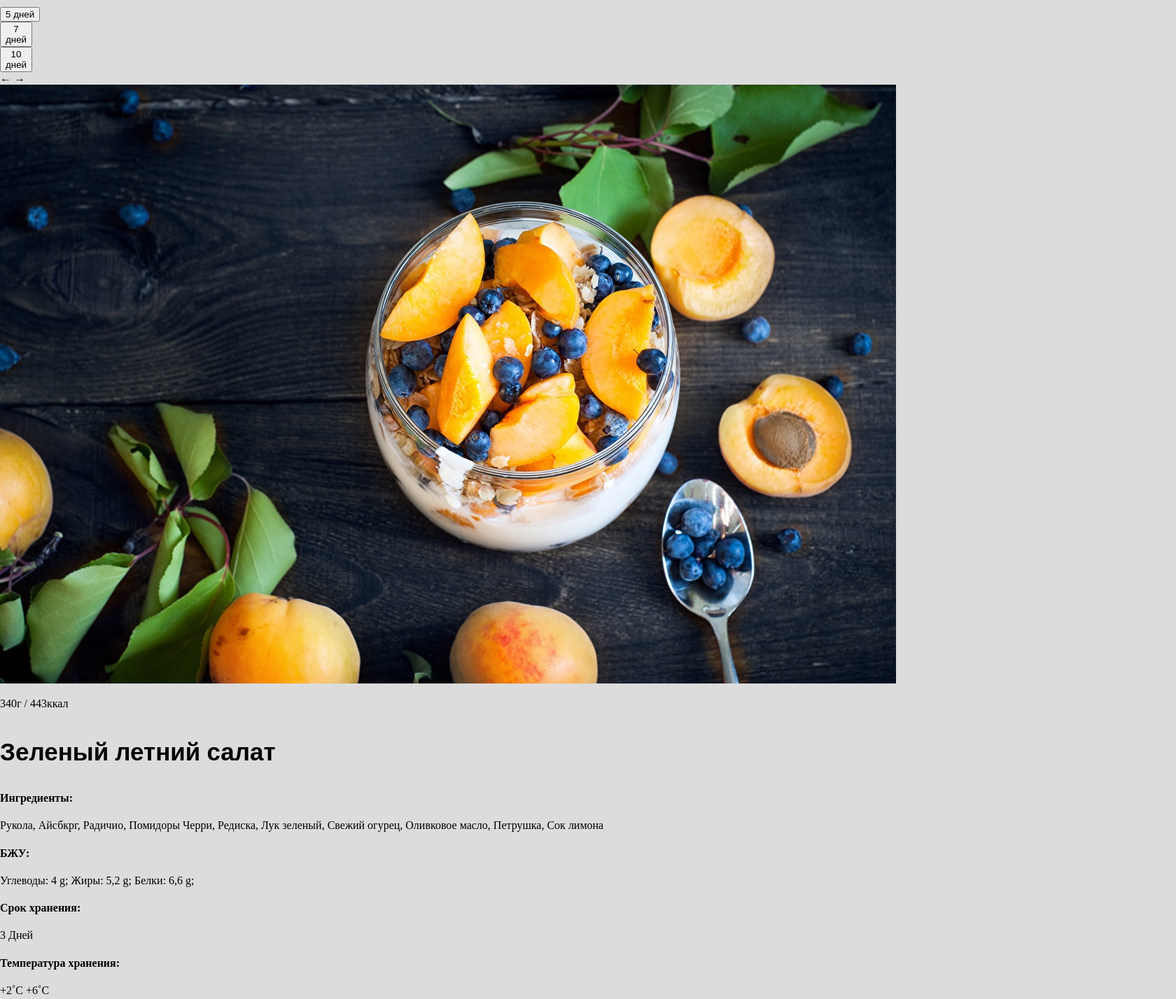
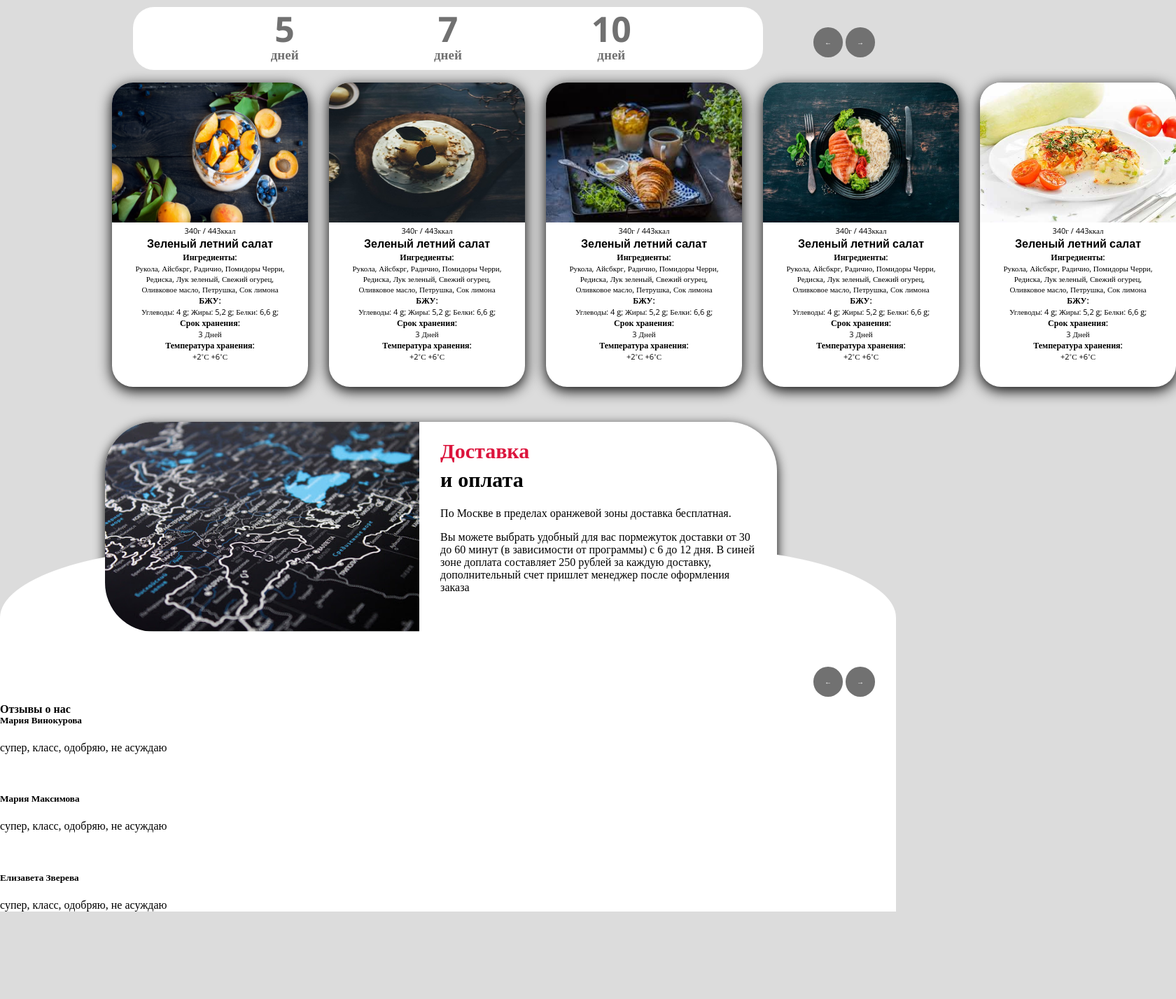
Before and after one commit to ktodkf/webpage, a plain HTML site: page index.html in a window 1280 px wide. Shown: the part 1287-2715 px from the top of the page at 70% size, 1680 px wide, since content can reach past the window. After the commit the page ends 2606 px from the top, so only its background shows below. Drawn offline with nearby package versions, Linux system fonts and the light colour scheme; a script that the page names is missing.

Commit message:
Update style.css

```diff
--- a/style/style.css
+++ b/style/style.css
@@ -409,3 +409,171 @@ h3
 	text-align: center;
 	margin-top: -50px;
 }
+
+.food
+{
+	width: 300px;
+	height: 34vw;
+	margin-left: 30px;
+	background-color: white;
+	border-radius: 30px;
+	box-shadow: 0 5px 20px;
+}
+
+.food_images
+{
+	width: 280px;
+	height: 200px;
+	border-top-right-radius: 30px;
+	border-top-left-radius: 30px;
+	z-index: -1;
+}
+
+.food_text
+{
+	width: 80%;
+	text-align: center;
+	background-color: white;
+	margin-left: auto;
+	margin-right: auto;
+}
+
+.about_salat
+{
+	margin: 0;
+	text-align: center;
+	font: 11px Open Sans;
+}
+
+.name_food
+{
+	margin: 0;
+	text-align: center;
+	font: 600 16px Open Sans, sans-serif;
+}
+
+.about_food
+{
+	font: 600 12px Open Sans;
+	margin: 0;
+}
+
+#five_days{
+	display: flex;
+	margin-top: 50px;
+	margin-bottom: 50px;
+	margin-left: 130px;
+}
+
+#seven_days, #ten_days
+{
+	margin-bottom: 50px;
+	display: none;
+	margin-top: 50px;
+	margin-left: 130px;
+}
+
+.days
+{
+	background-color: white;
+	width: 900px;
+	height: 90px;
+	margin-left: auto;
+	margin-right: auto;
+	border-radius: 30px;
+	display: flex;
+	justify-content: space-around;
+	align-items: center;
+	padding: 0 100px;
+	margin-bottom: 30px;
+}
+
+.day:focus
+{
+	outline: #DC143C;
+}
+
+.day
+{
+	border-width: 0;
+	background-color: white;
+	font: 700 50px Open Sans;
+	width: 80px;
+	line-height: 25px;
+	padding-top: 10px;
+	color: #717171;
+}
+
+.word_day
+{
+	font: 700 19px Open Sans;
+}
+
+.day:hover
+{
+	color: #DC143C;
+}
+
+.prev_two, .next_two
+{
+	cursor: pointer;
+	width: auto;
+	padding: 16px;
+	color: white;
+	font-size: 10px;
+	transition: 0.6s ease;
+	border-radius: 25px;
+	background-color: #717171;
+}
+
+.button_three
+{
+	text-align: right;
+	margin-right: 30px;
+	margin-top: -80px;
+}
+
+.maps_delivery
+{
+	background-color: white;
+	margin-left: 150px;
+	display: flex;
+	width: 75%;
+	border-radius: 70px;
+	box-shadow: 0 5px 16px;
+	margin-bottom: 50px;
+}
+
+.maps
+{
+	height: 300px;
+	border-bottom-left-radius: 70px;
+	border-top-left-radius: 70px;
+}
+
+.text_maps_delivery
+{
+	padding: 0 30px;
+}
+
+.name_maps
+{
+	font: 700 30px Open Sans;
+	margin: 20px 0;
+}
+
+.text_maps
+{
+	font: 14px Open Sans. sans-serif;
+}
+
+#comment
+{
+	width: 100vw;
+	background-color: white;
+	z-index: -1;
+	margin-top: -170px;
+	padding-top: 200px;
+	border-top-right-radius: 300px 100px;
+	border-top-left-radius: 300px 100px;
+}
```
